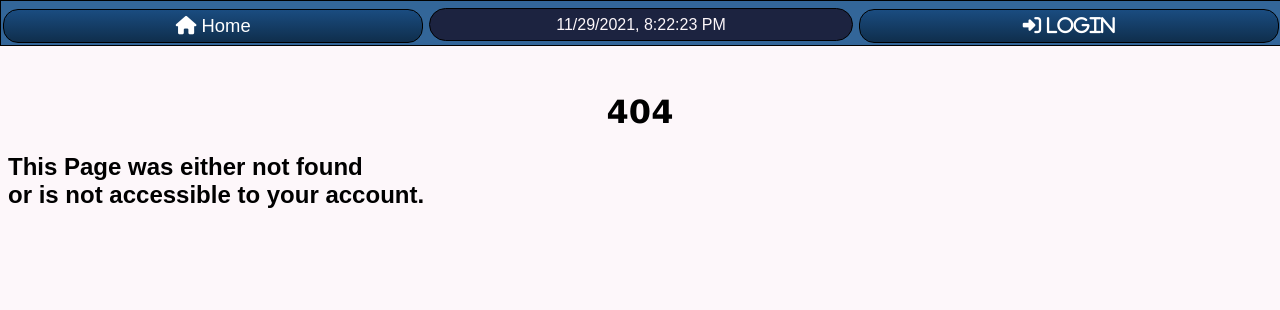
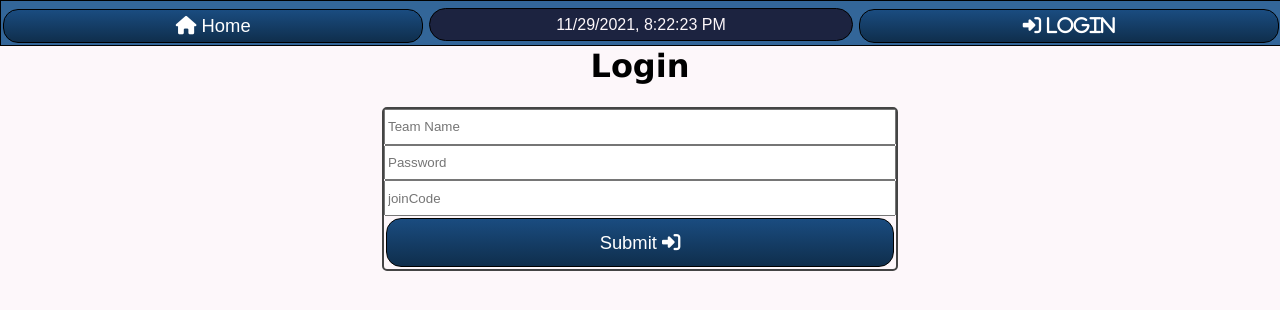
Before and after one commit to ChrisFischer-MTA/COP4331_Project-2, a React (Create React App) app: page /AddTeam in a window 1280 px wide. Before the commit this address had no page. Shown: the top 310 px of the page. Built offline with nearby package versions, Linux system fonts and the light colour scheme.

Commit message:
Added AddTeam view

```diff
--- a/src/App.js
+++ b/src/App.js
@@ -8,6 +8,8 @@ import Home from './routes/Home';
 import Service from './routes/Service';
 import Recent from './routes/Recent';
 import AddMachines from './routes/AddMachines';
+import AddTeam from './routes/AddTeam'
+
 
 import A_STATUS from './routes/A_Status';
 import A_SERVICE from './routes/A_Service';
@@ -27,6 +29,7 @@ export default function App() {
             <Route path="/status" element={<Status />} />
             <Route path="/recent" element={<Recent />} />
             <Route path="/service" element={<Service />} />
+			<Route path="/AddTeam" element={<AddTeam />} />
             <Route path="/team" element={<Team />} />
             <Route path='*' element={<NotFound/>} />
           </Routes>
--- /dev/null
+++ b/src/routes/AddTeam.js
@@ -0,0 +1,86 @@
+import React, {Component, useState} from 'react';
+import axios from 'axios'; // need to add to package json
+import {useUser} from '../User';
+import { useNavigate} from "react-router-dom";
+// import { useUser } from '../User';
+
+const useInput = initialValue => {
+    const [value, setValue] = useState(initialValue);
+
+    return {
+        value,
+        setValue,
+        reset: () => setValue(""),
+        bind: {
+            value,
+            onChange: event => {
+                setValue(event.target.value);
+            }
+        }
+    }
+}
+
+export default function AddTeam() {
+    //const {user, login} = useUser();
+    const {user } = useUser();
+    // requrires name password email
+    const {value:name, bind:bindName, reset:resetName } = useInput('');
+    const {value:password, bind:bindPassword, reset:resetPassword } = useInput('');
+    const {value:joinCode, bind:bindjoinCode, reset:resetJoin } = useInput('');
+    let navigate = useNavigate();
+
+	const handleSubmit = (event) => {
+        event.preventDefault();
+
+		axios.post("https://scoring-engine-api.herokuapp.com/api/addTeam", {
+			name: name,
+			password: password,
+            joinCode : joinCode
+            //sid : user.sid
+		})
+		.then(response => {
+			console.log(response.data);
+			if (response.data.error === "") {
+                //console.log(user);
+                //login(response.data.type, response.data.sid, email);
+                //console.log(user);
+                navigate('/status');
+
+			}
+		})
+		.catch(error => {
+			console.log("Error:\n", error);
+			alert("An invalid email or password has been provided. Please try again.");
+		});
+	}
+
+    return (
+			<div>
+				<br/>
+				<h1>Login</h1>
+				<form className="loginForm" onSubmit={handleSubmit}>
+					<input type="text"
+						name="name"
+						placeholder="Team Name"
+                        {...bindName}
+						required
+					/>
+					<input type="password"
+						name="password"
+						placeholder="Password"
+                        {...bindPassword}
+						required
+					/>
+                    <input type="text"
+						name="joinCode"
+						placeholder="joinCode"
+                        {...bindjoinCode}
+						required
+					/>
+					<button type="submit">Submit <i className="fas fa-sign-in-alt"></i></button>
+				</form>
+			</div>
+
+    )
+
+}
```
Also changed, not shown: 1 other file (tests, documents, lock files or other folders).
